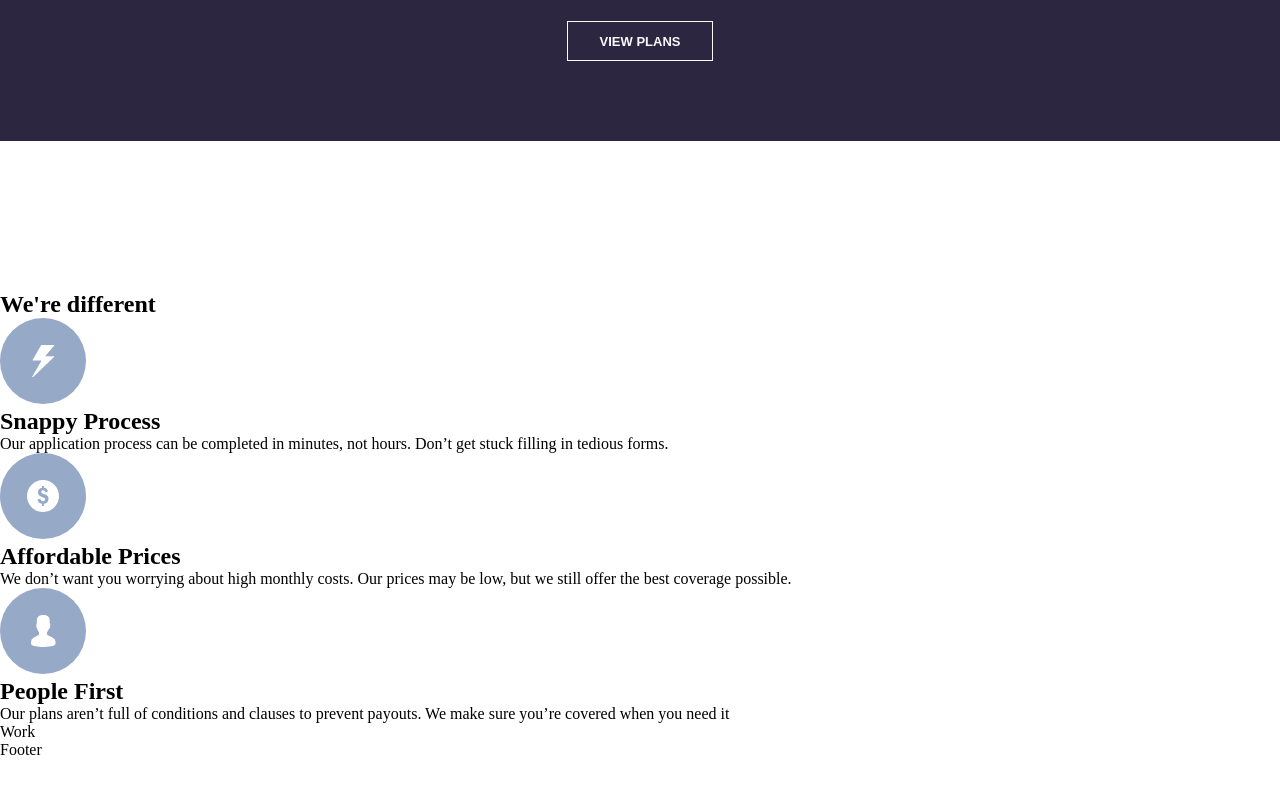
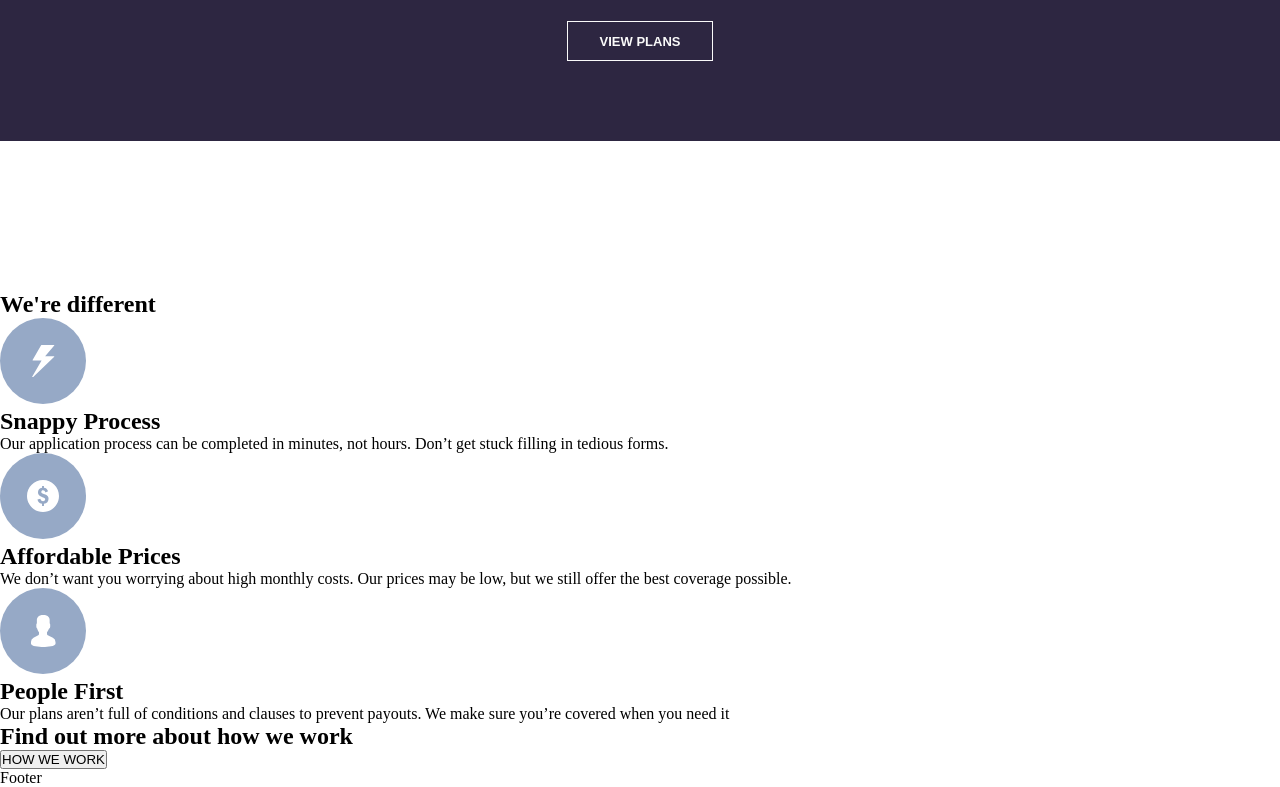
Before and after one commit to Marie-L1/insure-landing-page, a React (Vite) app: page / in a window 1280 px wide. Shown: the part 1784-2571 px from the top of the page. Before the commit the page ends 2543 px from the top, so only its background shows below. Built offline with nearby package versions, Linux system fonts and the light colour scheme.

Commit message:
setting up basic different section boilerplate

```diff
--- a/src/components/Work/Work.tsx
+++ b/src/components/Work/Work.tsx
@@ -2,7 +2,10 @@ import "./Work.scss"
 
 function Work() {
   return (
-    <div>Work</div>
+    <section className="work">
+      <h1 className="work__title">Find out more about how we work</h1>
+      <button className="work__btn">HOW WE WORK</button>
+    </section>
   )
 }
 
```
